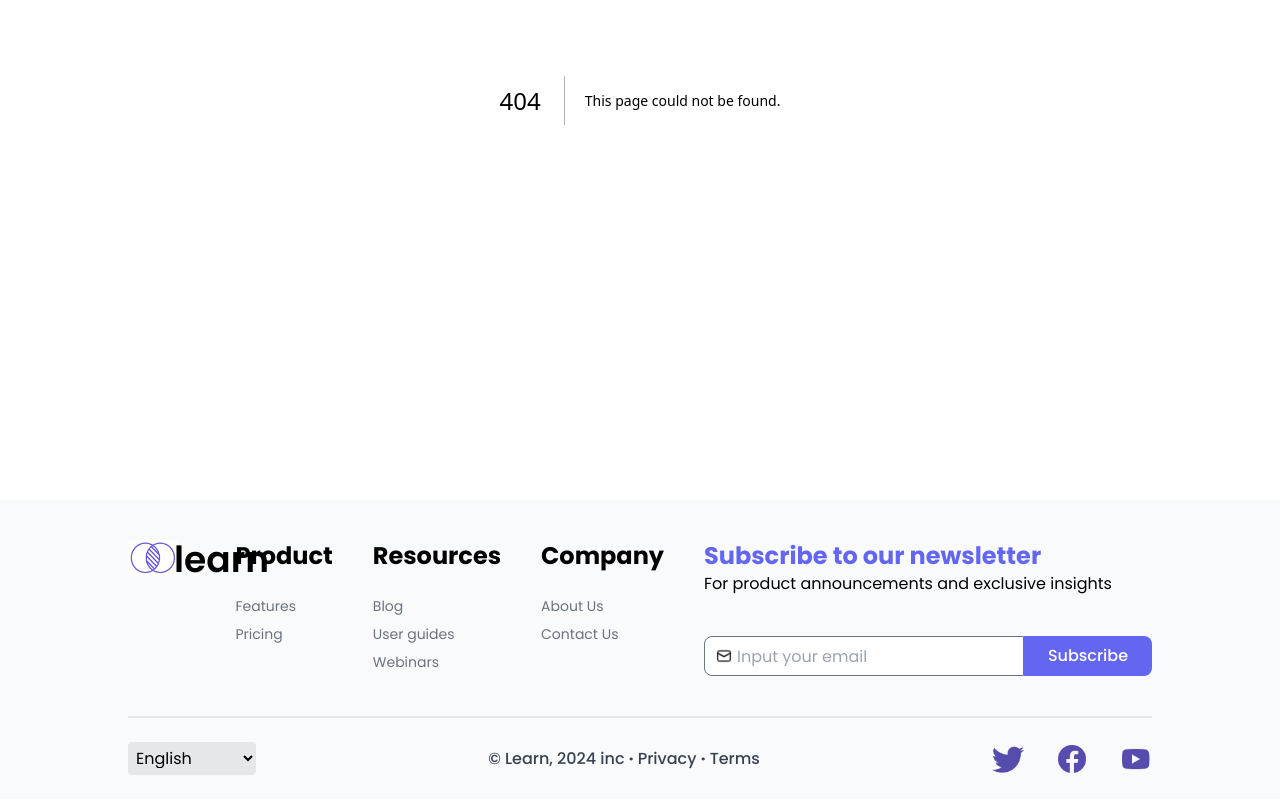
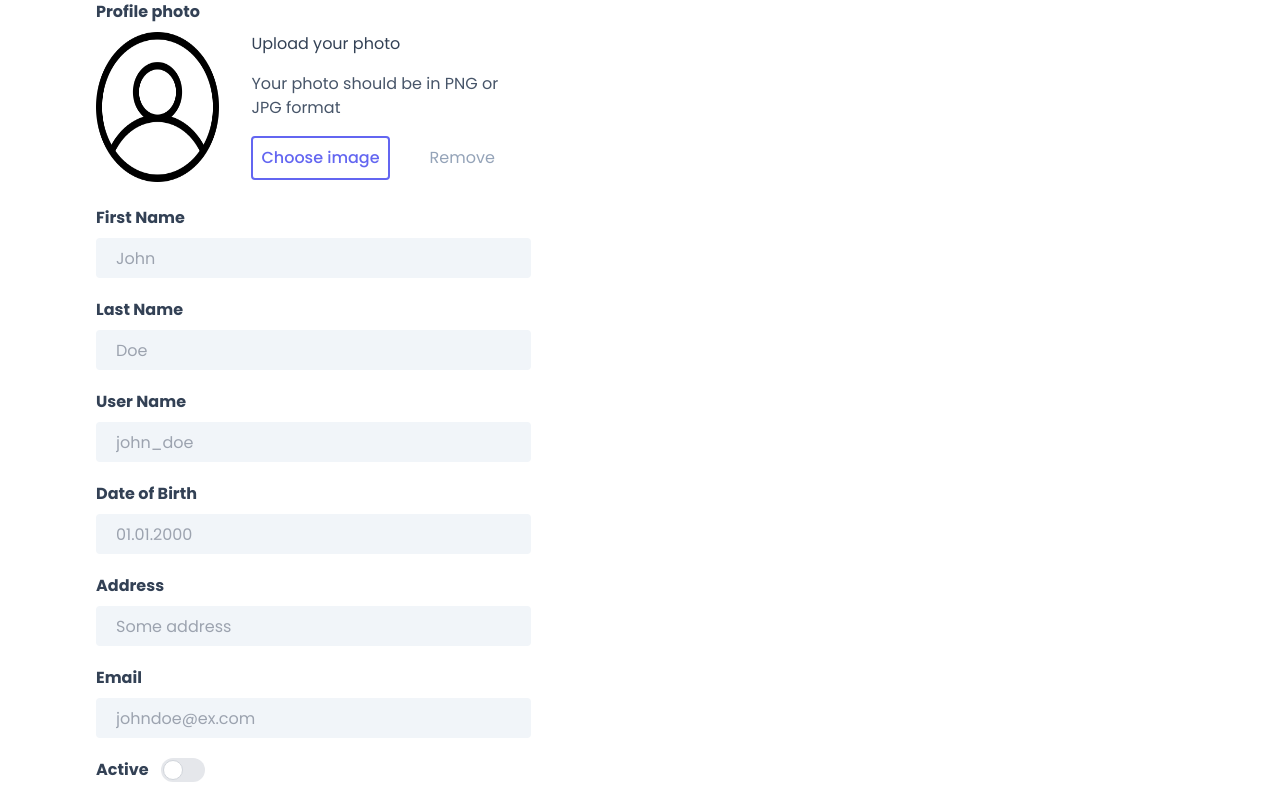
Before and after one commit to nemanjaKostovski/next_learning_platform, a Next.js app: page /profile/myaccount in a window 1280 px wide. Before the commit this address had no page. Shown: the part 300-1100 px from the top of the page. Built offline with nearby package versions, Linux system fonts and the light colour scheme.

Commit message:
added profile edit

```diff
--- a/src/app/globals.css
+++ b/src/app/globals.css
@@ -21,6 +21,10 @@
 
 .btn--primary {
   @apply bg-indigo-500 hover:bg-indigo-600 active:bg-indigo-700 disabled:bg-indigo-200 disabled:text-gray-400;
+}
+
+.btn--primary-inverse {
+  @apply border-2 border-indigo-500 text-indigo-500 hover:text-indigo-600 active:text-indigo-700 disabled:bg-indigo-200 disabled:text-gray-400;
 }
 
 .btn--secondary {
--- /dev/null
+++ b/src/app/profile/components/ProfileInput.tsx
@@ -0,0 +1,18 @@
+export default function ProfileInfo({
+  // TODO placeholder to be switched to real value later on, when backend is done
+  header,
+  info,
+}: {
+  header: string;
+  info: string;
+}) {
+  return (
+    <>
+      <h3 className="mb-2 font-bold text-slate-700">{header}</h3>
+      <input
+        className="mb-5 h-10 w-full rounded bg-slate-100 pl-5"
+        placeholder={info}
+      />
+    </>
+  );
+}
--- /dev/null
+++ b/src/app/profile/components/SwitchButton.tsx
@@ -0,0 +1,11 @@
+export default function SwitchButton() {
+  return (
+    <>
+      <label className="inline-flex cursor-pointer items-center">
+        <span className="mr-3 font-bold text-slate-700">Active</span>
+        <input type="checkbox" value="" className="peer sr-only" />
+        <div className="peer relative h-6 w-11 rounded-full bg-gray-200 after:absolute after:start-[2px] after:top-[2px] after:h-5 after:w-5 after:rounded-full after:border after:border-gray-300 after:bg-white after:transition-all after:content-[''] peer-checked:bg-indigo-600 peer-checked:after:translate-x-full peer-checked:after:border-white peer-focus:outline-none peer-focus:ring-4 peer-focus:ring-indigo-300 rtl:peer-checked:after:-translate-x-full dark:border-gray-600 dark:bg-gray-700 dark:peer-focus:ring-indigo-800"></div>
+      </label>
+    </>
+  );
+}
--- /dev/null
+++ b/src/app/profile/myaccount/page.tsx
@@ -0,0 +1,76 @@
+import Image from "next/image";
+import ProfileInput from "../components/ProfileInput";
+import SwitchButton from "../components/SwitchButton";
+
+export default function myAccount() {
+  const info = [
+    {
+      header: "First Name",
+      info: "John",
+    },
+    {
+      header: "Last Name",
+      info: "Doe",
+    },
+    {
+      header: "User Name",
+      info: "john_doe",
+    },
+    {
+      header: "Date of Birth",
+      info: "01.01.2000",
+    },
+    {
+      header: "Address",
+      info: "Some address",
+    },
+    {
+      header: "Email",
+      info: "johndoe@ex.com",
+    },
+  ];
+  return (
+    <div>
+      <h1 className="mb-20 pt-28 text-center text-6xl font-bold">My Account</h1>
+      <section>
+        <div className="xl:w-2/5">
+          <h3 className="mb-4 text-2xl font-bold">Edit profile</h3>
+          <h3 className="mb-2 font-bold text-slate-700">Profile photo</h3>
+          <div className="sm: mb-6 flex flex-col sm:flex-row">
+            <div className="h-[150px] w-[150px]">
+              <Image
+                src={"/profpic.png"}
+                width={150}
+                height={150}
+                alt="user"
+                className="h-full w-full"
+              />
+            </div>
+            <div className="sm:ml-8">
+              <h3 className="mb-4 text-slate-700">Upload your photo</h3>
+              <p className="mb-4 text-slate-600">
+                Your photo should be in PNG or JPG format
+              </p>
+
+              <div>
+                <button className="btn btn--primary-inverse rounded">
+                  Choose image
+                </button>
+                <button className="ml-10 text-slate-400">Remove</button>
+              </div>
+            </div>
+          </div>
+
+          {info.map((info, index) => (
+            <ProfileInput key={index} header={info.header} info={info.info} />
+          ))}
+        </div>
+        <SwitchButton />
+      </section>
+      <div className="mb-32 mt-20 flex justify-center">
+        <button className="text-slate-400">Cancel</button>
+        <button className="btn btn--primary ml-10 rounded">Save changes</button>
+      </div>
+    </div>
+  );
+}
```
